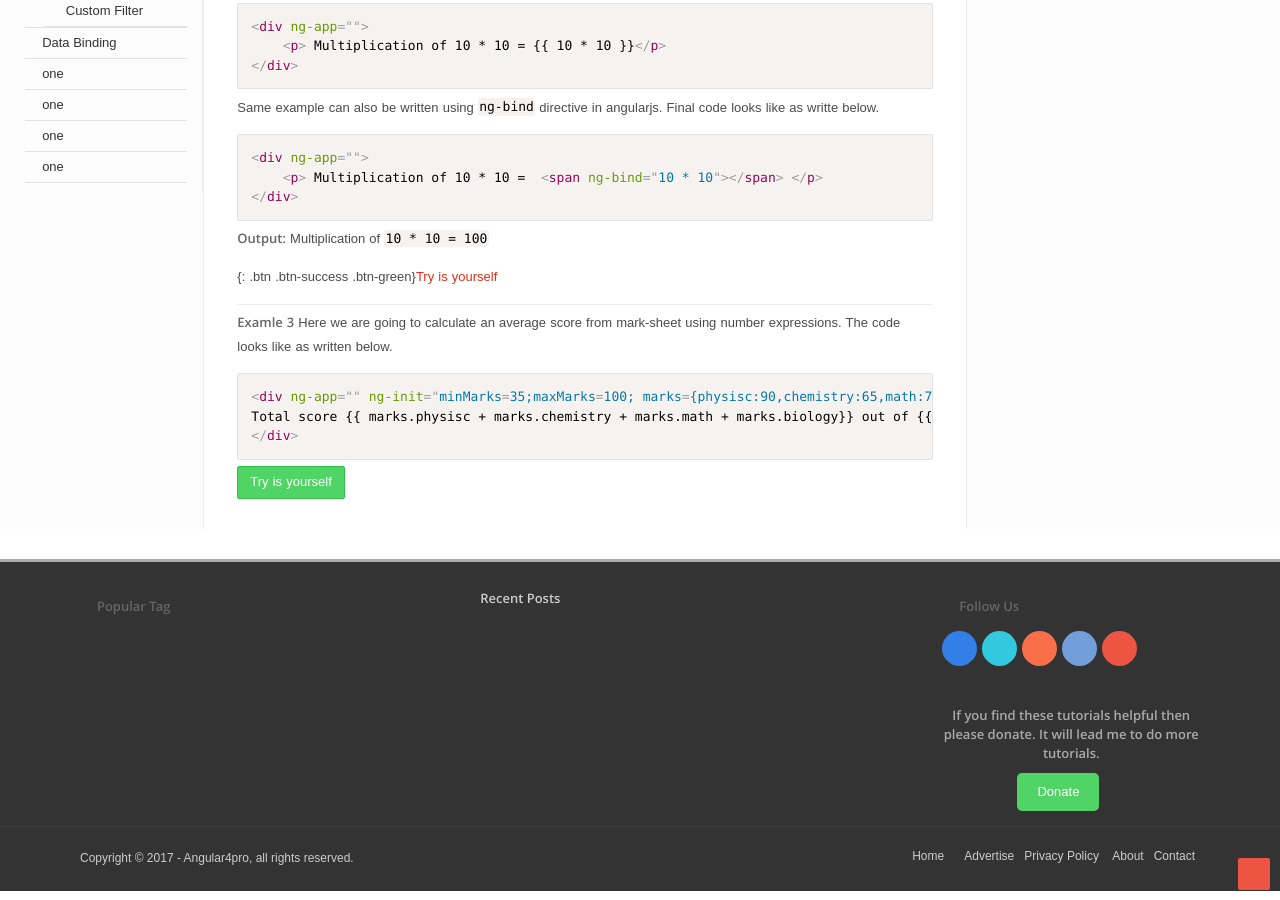
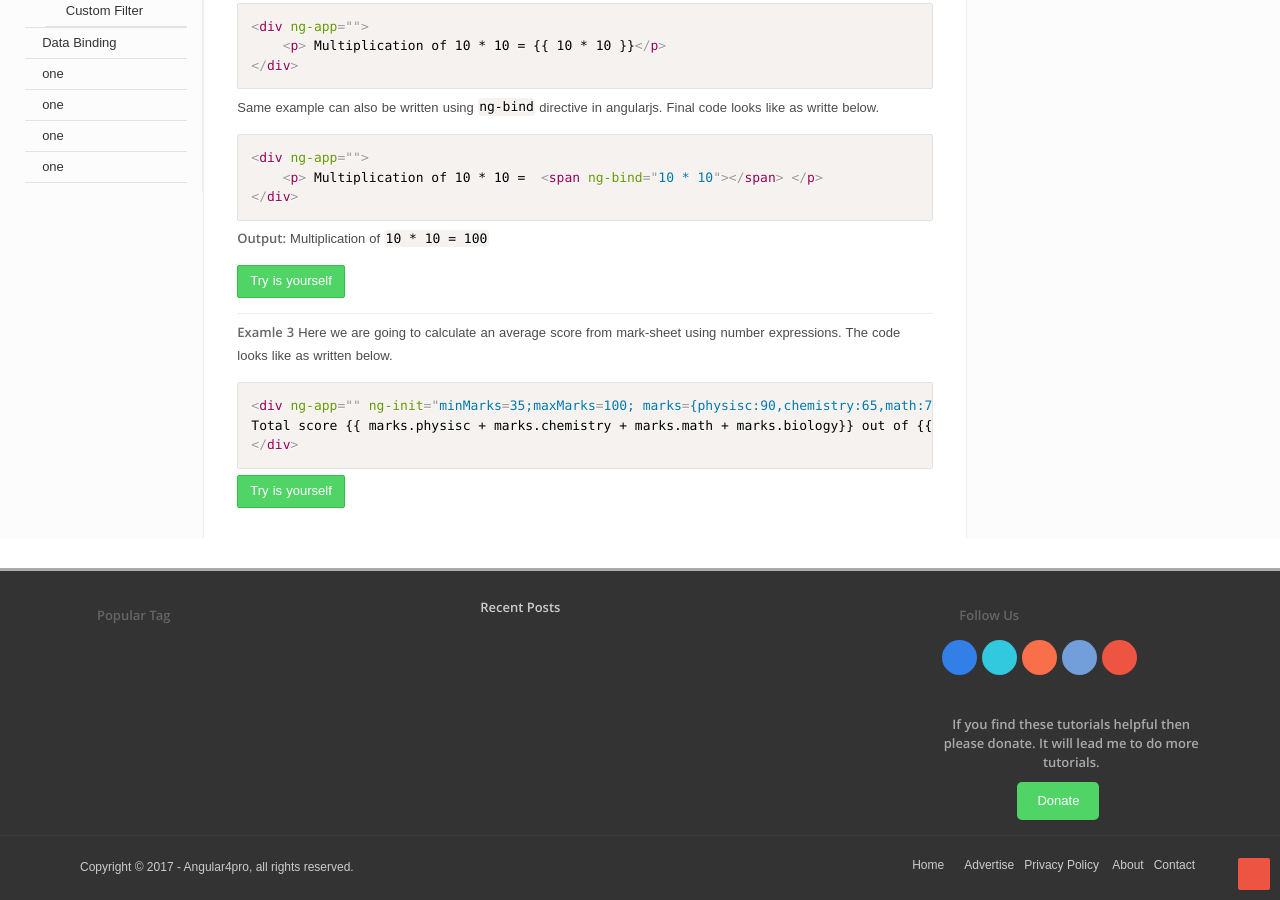
Before and after one commit to angular4pro/angular4pro.github.io, a Jekyll site: the page built from _posts/2017-09-21-number-expressions-angularjs.md, in a window 1280 px wide and 900 px high, scrolled down 1067 px. Built offline with Jekyll 4.4.1, drawn with Linux system fonts in a browser that asks for light colours; some web fonts are replaced.

Commit message:
Update 2017-09-21-number-expressions-angularjs.md

````diff
--- a/_posts/2017-09-21-number-expressions-angularjs.md
+++ b/_posts/2017-09-21-number-expressions-angularjs.md
@@ -58,7 +58,7 @@ Same example can also be written using `ng-bind` directive in angularjs. Final c
 ```
 **Output:** Multiplication of `10 * 10 = 100`
 
-{: .btn .btn-success .btn-green}[Try is yourself](https://angular4pro.com/demos/editor.html?f=demo&i=106)
+[Try is yourself](https://angular4pro.com/demos/editor.html?f=demo&i=106){: .btn .btn-success .btn-green}
 
 ---
 **Examle 3**
````
